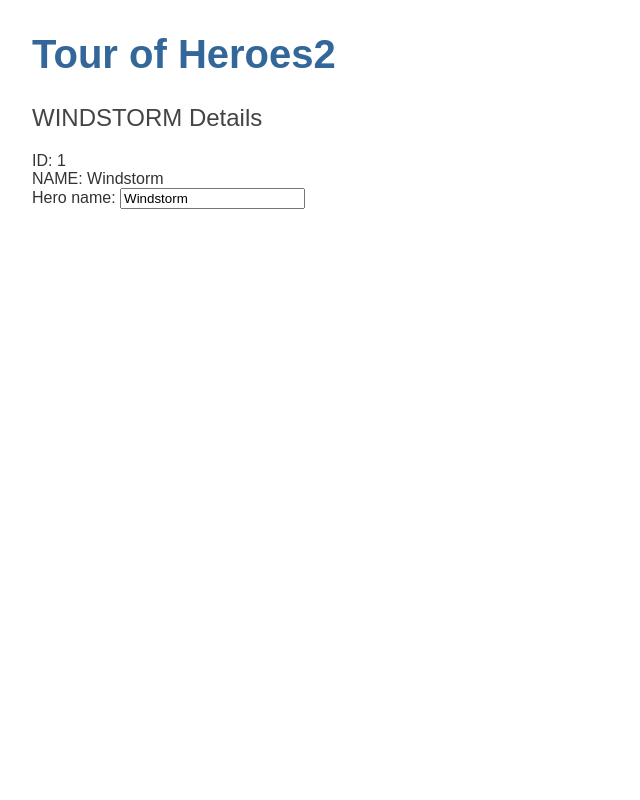
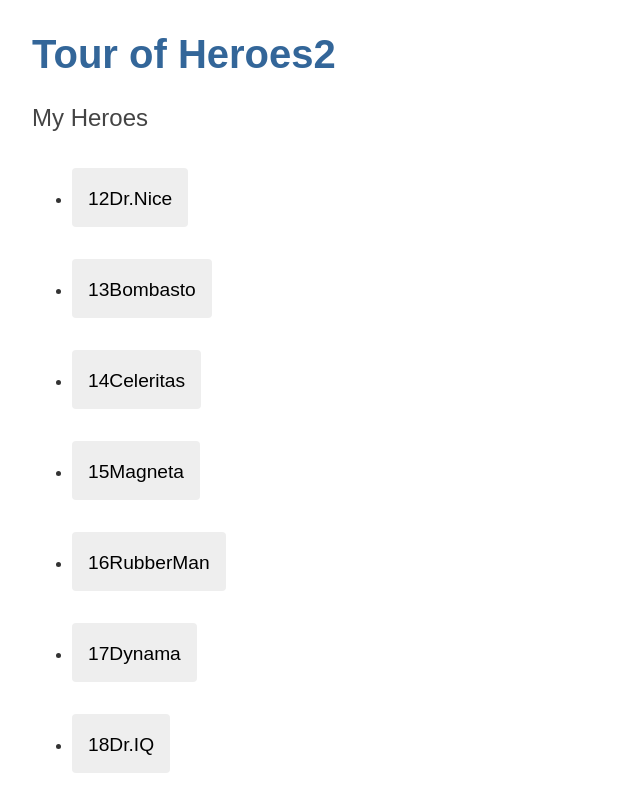
Before and after one commit to yuuki-kurose/angular_tour_of_heroes2, an Angular app: page / in a window 1280 px wide. Shown: the top 800 px of the page, without its empty margins (0-640 px from the left). Built offline with nearby package versions, Linux system fonts and the light colour scheme.

Commit message:
ヒーローの一覧用のコンポーネントを生成、インポートしテンプレートにて表示

```diff
--- a/src/app/heroes/heroes.component.html
+++ b/src/app/heroes/heroes.component.html
@@ -1,10 +1,10 @@
-<h2>{{ hero.name | uppercase }} Details</h2>
-<div>
-  <span>ID: {{ hero.id }}</span><br/>
-  <span>NAME: {{ hero.name }}</span>
-</div>
-
-<div>
-  <label for="name">Hero name: </label>
-  <input id="name" [(ngModel)]="hero.name" placeholder="Enter a name for the menu">
-</div>
+<h2>My Heroes</h2>
+<ul class="heroes">
+  <!-- heroesプロパティを繰り返しで表示する -->
+  <li *ngFor="let hero of heroes">
+    <button type="button">
+      <span class="badge">{{ hero.id }}</span>
+      <span class="name">{{ hero.name }}</span>
+    </button>
+  </li>
+</ul>
--- a/src/app/heroes/heroes.component.ts
+++ b/src/app/heroes/heroes.component.ts
@@ -1,5 +1,5 @@
 import { Component, OnInit }  from '@angular/core';
-import { Hero }               from '../hero';
+import { HEROES }             from '../mock-heroes';
 
 @Component({
   // selectorは差し込む際のタグの名前
@@ -8,8 +8,8 @@
   styleUrls:    ['./heroes.component.css']
 })
 export class HeroesComponent implements OnInit {
-  // インポートしたHeroにより、heroプロパティにデータ型が設定できる
-  hero: Hero = { id: 1, name: 'Windstorm' }
+  // 新たに作成したheroesプロパティにインポートしたHEROES(全ヒーローのデータ)を代入する
+  heroes = HEROES;
 
   constructor() { }
 
--- /dev/null
+++ b/src/app/mock-heroes.ts
@@ -0,0 +1,17 @@
+/*
+mock-heroesにはヒーロー全員のデータを配列にて定義する
+Heroはインターフェースを定義しているコンポーネントである
+*/
+import { Hero } from './hero';
+
+export const HEROES: Hero[] = [
+  { id: 12, name: 'Dr.Nice' },
+  { id: 13, name: 'Bombasto' },
+  { id: 14, name: 'Celeritas' },
+  { id: 15, name: 'Magneta' },
+  { id: 16, name: 'RubberMan' },
+  { id: 17, name: 'Dynama' },
+  { id: 18, name: 'Dr.IQ' },
+  { id: 19, name: 'Magma' },
+  { id: 20, name: 'Tornado' }
+];
```
